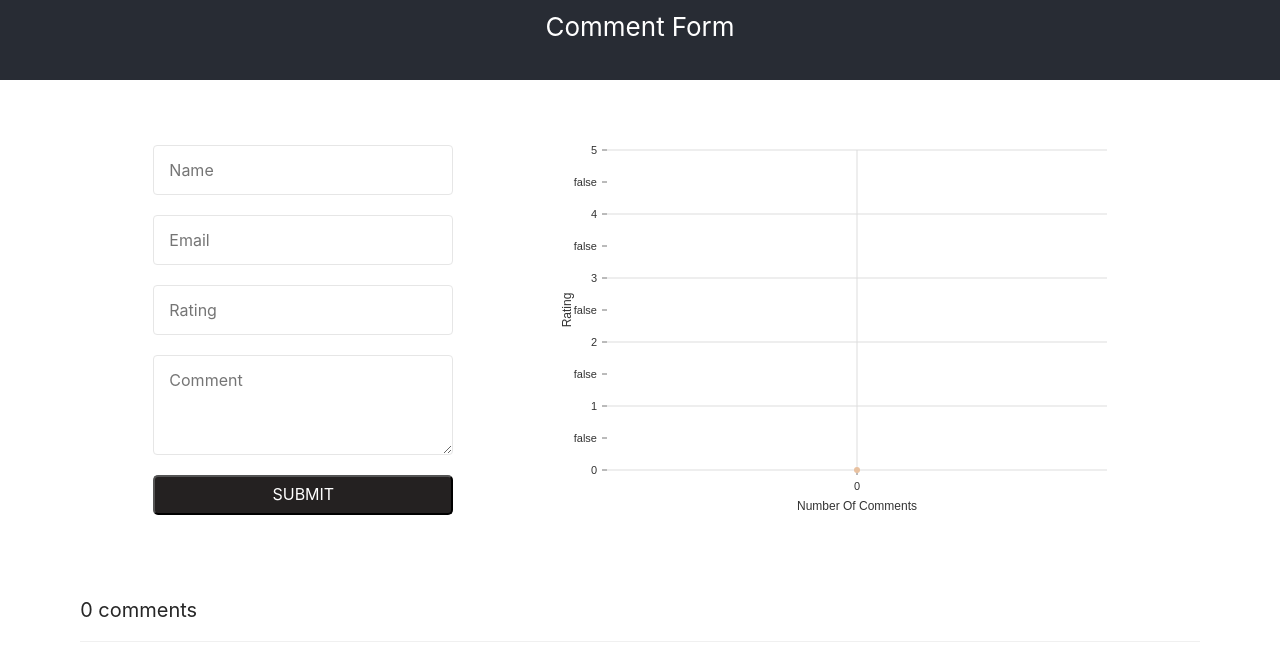
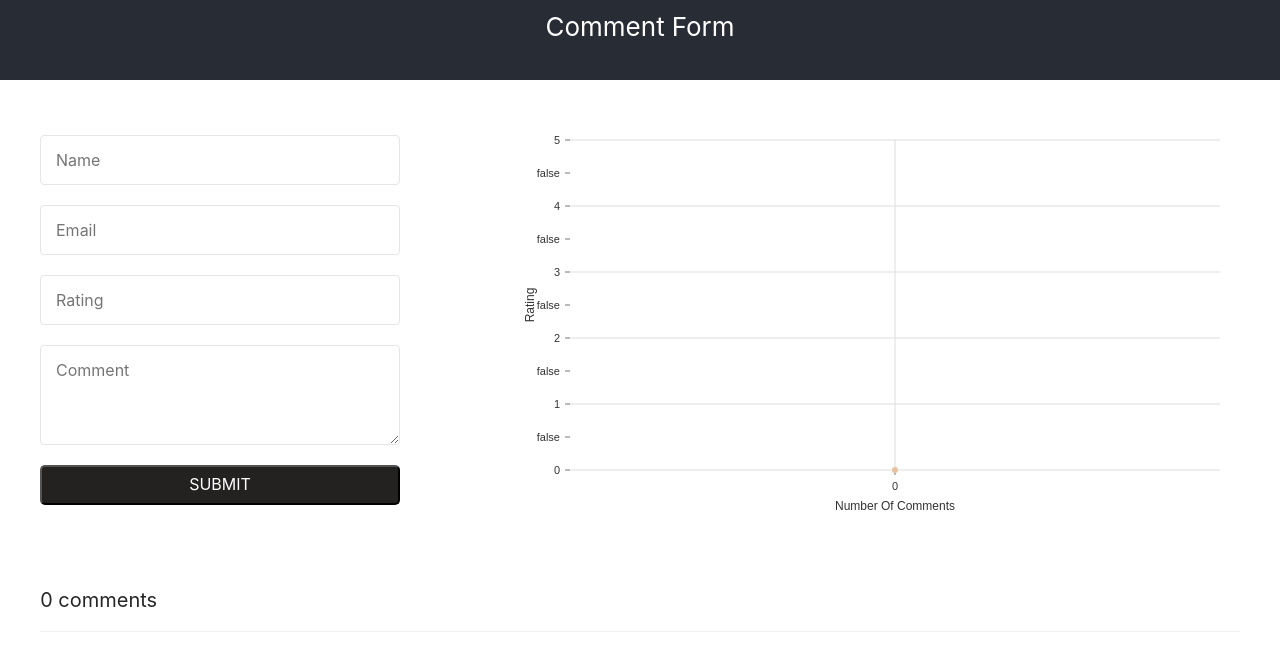
Before and after one commit to nupurgrover/comment-form, a React (Create React App) app: page / in a window 1280 px wide. Shown: the top 656 px of the page. Built offline with nearby package versions, Linux system fonts and the light colour scheme.

Commit message:
Fix more styles

```diff
--- a/src/App.js
+++ b/src/App.js
@@ -3,7 +3,6 @@ import styled from "styled-components";
 import "./App.css";
 
 import CommentForm from "./CommentForm";
-import NewCommentList from "./NewCommentList";
 import CommentList from "./CommentList";
 import CommentTrends from "./CommentTrends";
 
@@ -12,17 +11,17 @@ const BodyContainer = styled.div`
   flex-direction: column;
   max-width: 100%;
   margin: 0 auto;
-  padding: 50px;
-  @media (min-width: 960px) {
-    width: 1220px;
-  }
+  padding: 40px;
 `;
 
 const FormAndGraphContainer = styled.div`
   display: flex;
   flex-direction: row;
-  justify-content: space-evenly;
+  justify-content: space-between;
   margin-bottom: 50px;
+  @media (max-width: 768px) {
+    flex-direction: column;
+  }
 `;
 
 const getGraphData = (comments) => {
--- a/src/CommentForm.js
+++ b/src/CommentForm.js
@@ -8,7 +8,10 @@ const InputForm = styled.form`
   display: flex;
   flex-direction: column;
   justify-content: center;
-  width: 300px;
+  flex-basis: 30%;
+  @media (max-width: 768px) {
+    margin-bottom: 50px;
+  }
 `;
 
 const StyledButton = styled.button`
--- a/src/CommentTrends.js
+++ b/src/CommentTrends.js
@@ -4,18 +4,16 @@ import { ResponsiveLine } from "@nivo/line";
 
 const GraphContainer = styled.div`
   height: 400px;
-  width: 600px;
+  flex-basis: 60%;
 `;
 
 const CommentTrends = ({ graphData }) => {
-  console.log("graphData :>> ", graphData);
   return (
     <GraphContainer>
       <ResponsiveLine
         curve="monotoneX"
-        height={400}
         data={[{ id: "Comment Rating", data: graphData }]}
-        margin={{ top: 20, right: 20, bottom: 60, left: 80 }}
+        margin={{ top: 20, right: 20, bottom: 50, left: 50 }}
         xScale={{
           type: "linear",
           min: 0,
```
